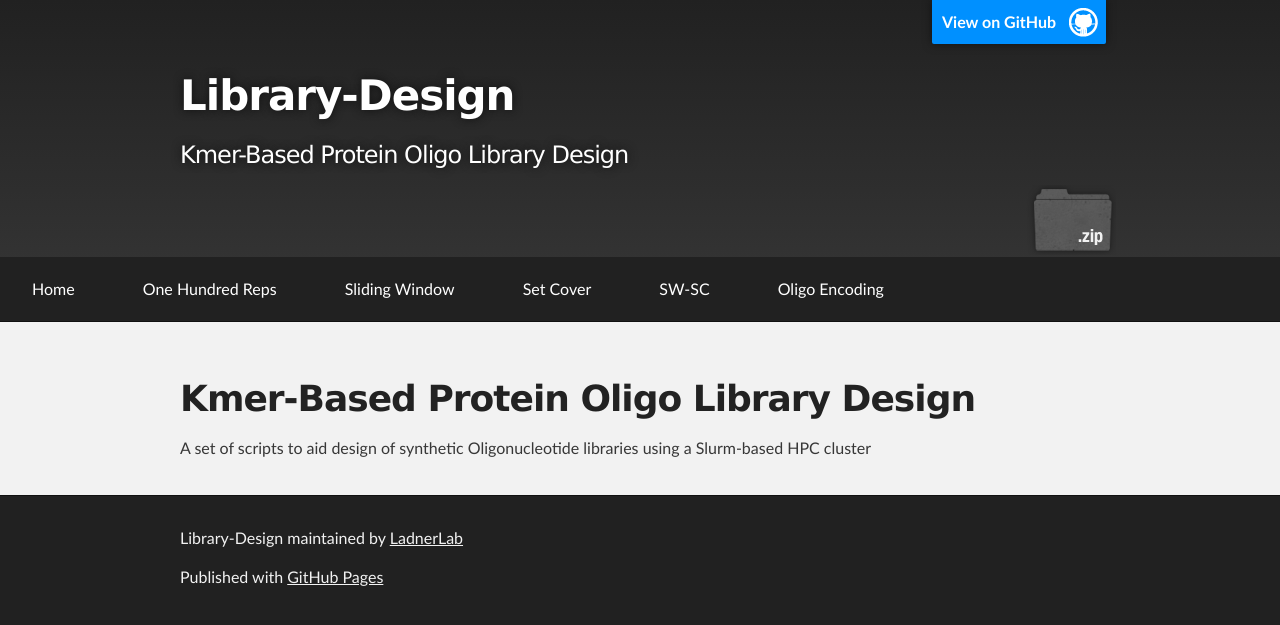
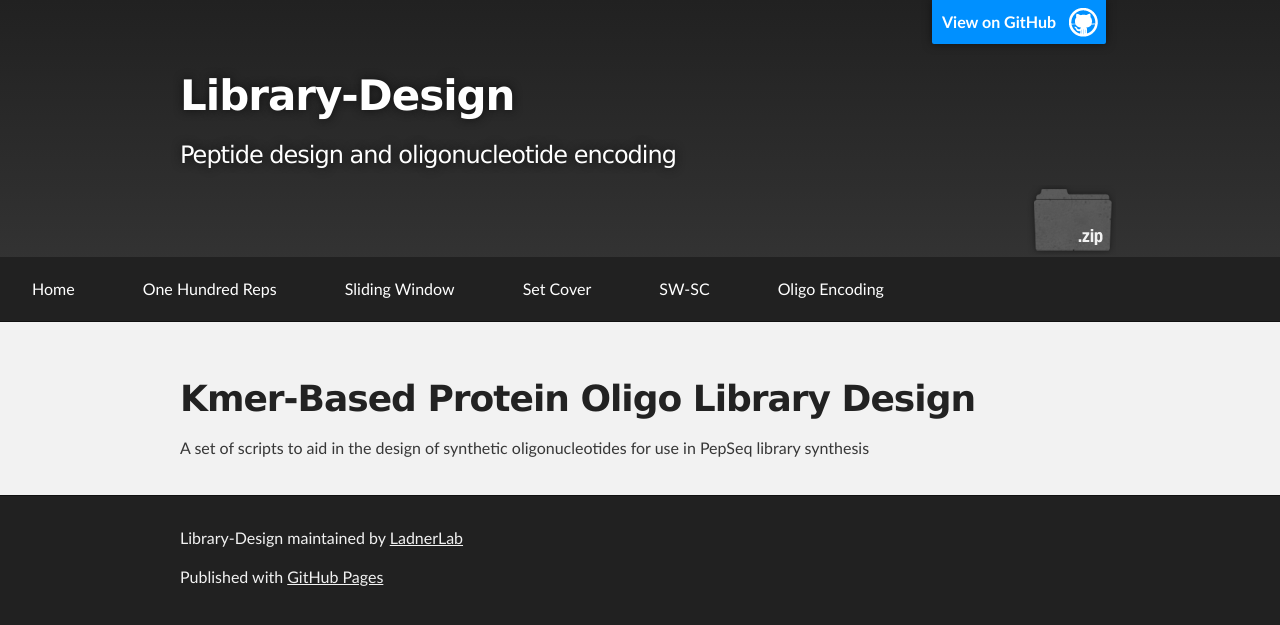
Before and after one commit to LadnerLab/Library-Design, a Jekyll site: the page built from docs/index.md, in a window 1280 px wide. Shown: the top 625 px of the page. Built offline with Jekyll 4.4.1, drawn with Linux system fonts in a browser that asks for light colours.

Commit message:
change index and header

```diff
--- a/docs/_config.yml
+++ b/docs/_config.yml
@@ -21,7 +21,7 @@
 title: Library-Design
 #email: your-email@example.com
 description: >- # this means to ignore newlines until "baseurl:"
-  Kmer-Based Protein Oligo Library Design
+  Peptide design and oligonucleotide encoding
 baseurl: "/Library-Design" # the subpath of your site, e.g. /blog
 url: "https://ladnerlab.github.io/" # the base hostname & protocol for your site, e.g. http://example.com
 twitter_username:
--- a/docs/index.md
+++ b/docs/index.md
@@ -4,4 +4,4 @@ title: Home
 permalink: /
 ---
 # Kmer-Based Protein Oligo Library Design
-A set of scripts to aid design of synthetic Oligonucleotide libraries using a Slurm-based HPC cluster
+A set of scripts to aid in the design of synthetic oligonucleotides for use in PepSeq library synthesis
```
